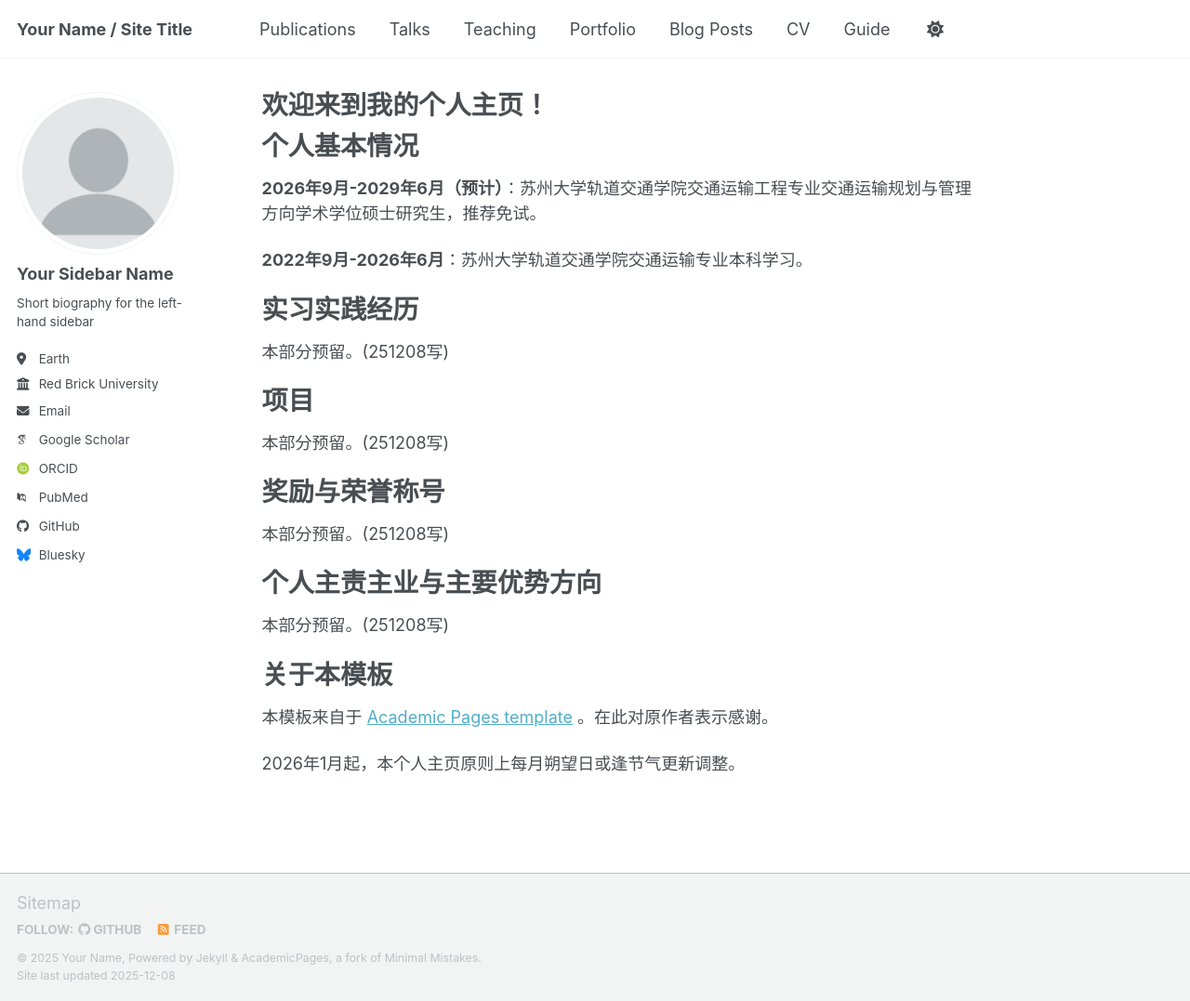
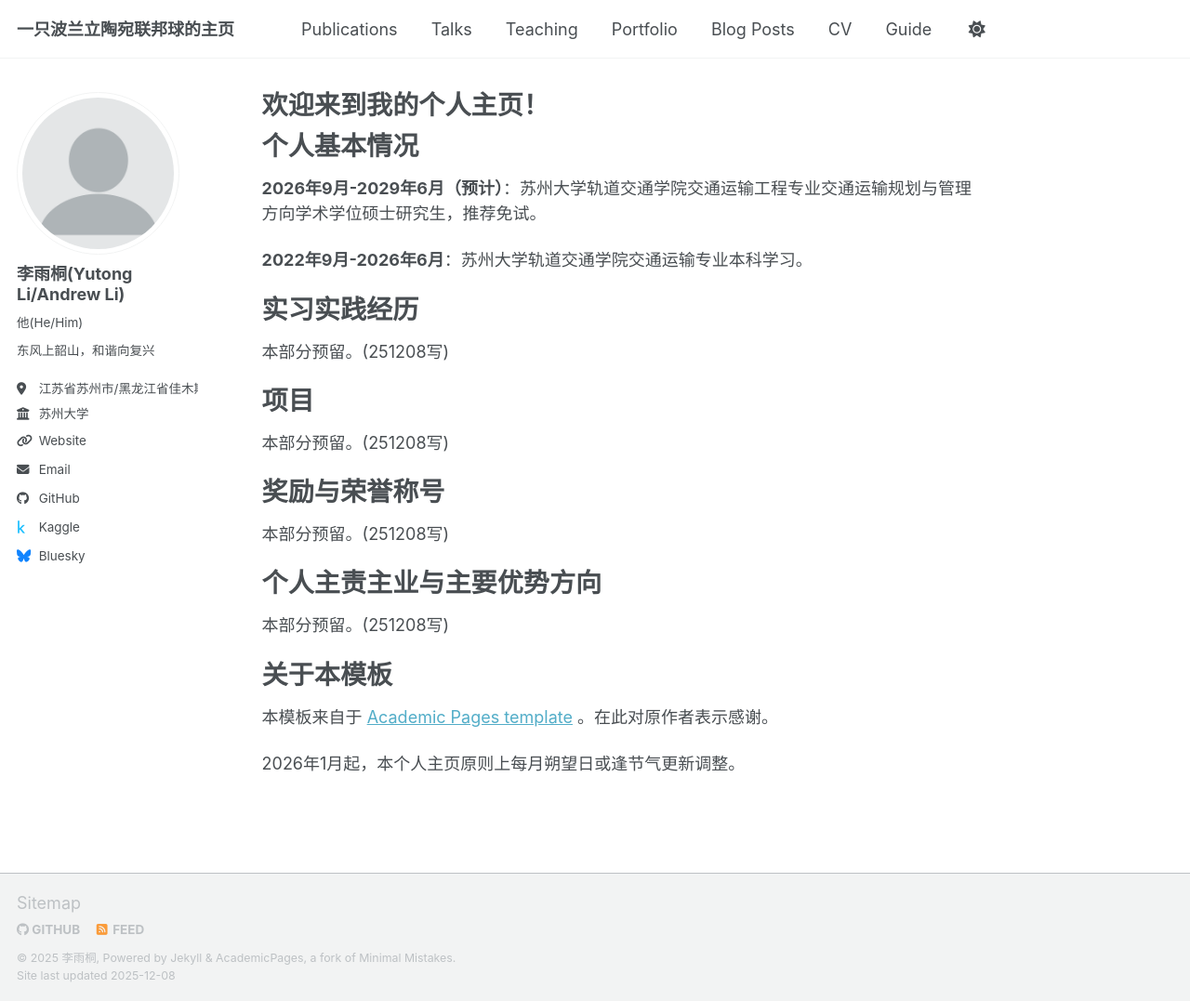
Before and after one commit to lytCNAORevision2018/lytCNAORevision2018.github.io, a Jekyll site: the page built from _pages/about.md, in a window 1280 px wide and 1077 px high. Shown: the whole window at 93% size. Built offline with Jekyll 4.4.1, drawn with Linux system fonts in a browser that asks for light colours; some web fonts are replaced; a script bundle is joined from its source files by our own code; library files that are not in the unit come from our copies.

Commit message:
Update site configuration for localization and author info

```diff
--- a/_config.yml
+++ b/_config.yml
@@ -7,16 +7,16 @@
 # server process.
 
 # Basic Site Settings
-locale                   : "en-US"
+locale                   : "zh-cn"
 site_theme               : "default" # Currently available options are "default", "air"
-title                    : "Your Name / Site Title"
+title                    : "一只波兰立陶宛联邦球的主页"
 title_separator          : "-"
-name                     : &name "Your Name"
+name                     : &name "李雨桐"
 description              : &description "Your Name's academic portfolio"   # Update this with a general description of your site, this is the default if not overridden by a page
-url                      : https://academicpages.github.io # The base hostname & protocol for your site e.g. "https://[your GitHub username].github.io",
+url                      : https://lytcnaorevision2018.github.io/ # The base hostname & protocol for your site e.g. "https://[your GitHub username].github.io",
                                                            # or if you already have some other page hosted on Github then use "https://[your GitHub username].github.io/[Your Repo Name]"
 baseurl                  : "" # the subpath of your site, e.g. "/blog"
-repository               : "academicpages/academicpages.github.io"
+repository               : "https://github.com/lytCNAORevision2018/lytCNAORevision2018.github.io"
 
 # Site Author - The following control what appear as part of the author content on the side bar.
 #               If a field is blank the icon and link will not appear, otherwise it will be shown.
@@ -24,36 +24,36 @@
 author:
   # Biographic information
   avatar           : "profile.png"
-  name             : "Your Sidebar Name"
-  pronouns         : # example: "she/her"
-  bio              : "Short biography for the left-hand sidebar"
-  location         : "Earth"
-  employer         : "Red Brick University"
-  uri              : # URL
-  email            : "none@example.org"
+  name             : "李雨桐(Yutong Li/Andrew Li)"
+  pronouns         : "他(He/Him)" # example: "she/her"
+  bio              : "东风上韶山，和谐向复兴"
+  location         : "江苏省苏州市/黑龙江省佳木斯市"
+  employer         : "苏州大学"
+  uri              : https://lytcnaorevision2018.github.io/ # URL
+  email            : "twahzlixuanyuan@163.com"
 
   # Academic websites
-  academia         : # URL
-  arxiv            : # URL - Update with the correct link to your profile
-  googlescholar    : "https://scholar.google.com/citations?user=PS_CX0AAAAAJ"
-  inspire-hep      : # URL
-  impactstory      : # URL
-  orcid            : "https://orcid.org/yourorcidurl"
-  semantic         : # URL
-  ssrn             : # URL
-  pubmed           : "https://www.ncbi.nlm.nih.gov/pubmed/?term=john+snow"
-  researchgate     : # URL
-  scopus           : # URL
-  zotero           : # URL
+#  academia         : # URL
+#  arxiv            : # URL - Update with the correct link to your profile
+#  googlescholar    : "https://scholar.google.com/citations?user=PS_CX0AAAAAJ"
+#  inspire-hep      : # URL
+#  impactstory      : # URL
+#  orcid            : "https://orcid.org/yourorcidurl"
+#  semantic         : # URL
+#  ssrn             : # URL
+#  pubmed           : "https://www.ncbi.nlm.nih.gov/pubmed/?term=john+snow"
+#  researchgate     : # URL
+#  scopus           : # URL
+#  zotero           : # URL
 
 
   # Repositories and software development
-  bitbucket        : # Username - Update with your username on the site
-  codepen          : # Username
-  dribbble         : # Username
-  github           : "academicpages"
-  kaggle           : # Username
-  stackoverflow    : # User number or user number and name (i.e., use "1" or "1/jeff-atwood")
+#  bitbucket        : # Username - Update with your username on the site
+#  codepen          : # Username
+#  dribbble         : # Username
+  github           : "lytCNAORevision2018"
+  kaggle           : "lytCNAORevision2018"
+#  stackoverflow    : # User number or user number and name (i.e., use "1" or "1/jeff-atwood")
 
   # Social media
   artstation       : # Username
```
